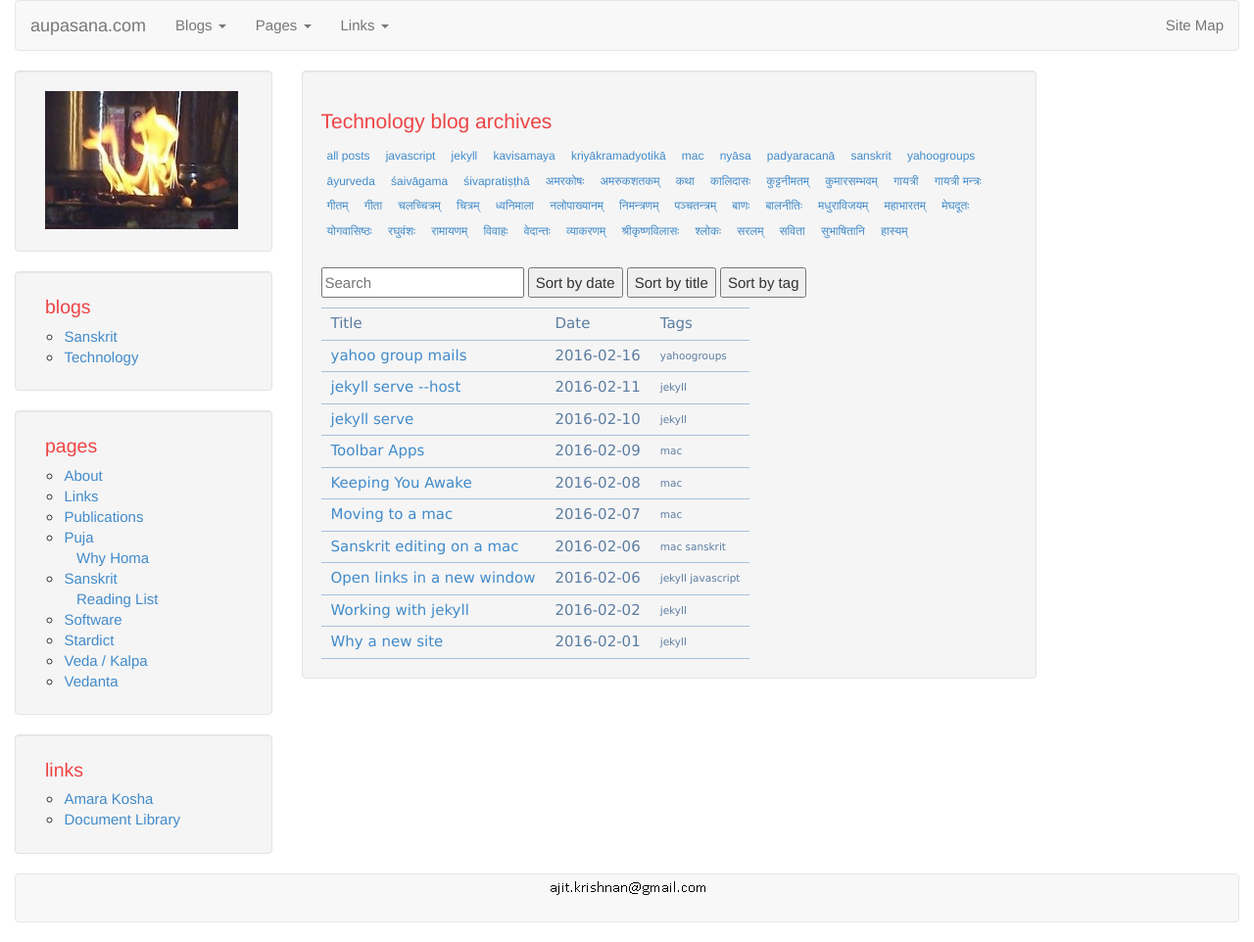
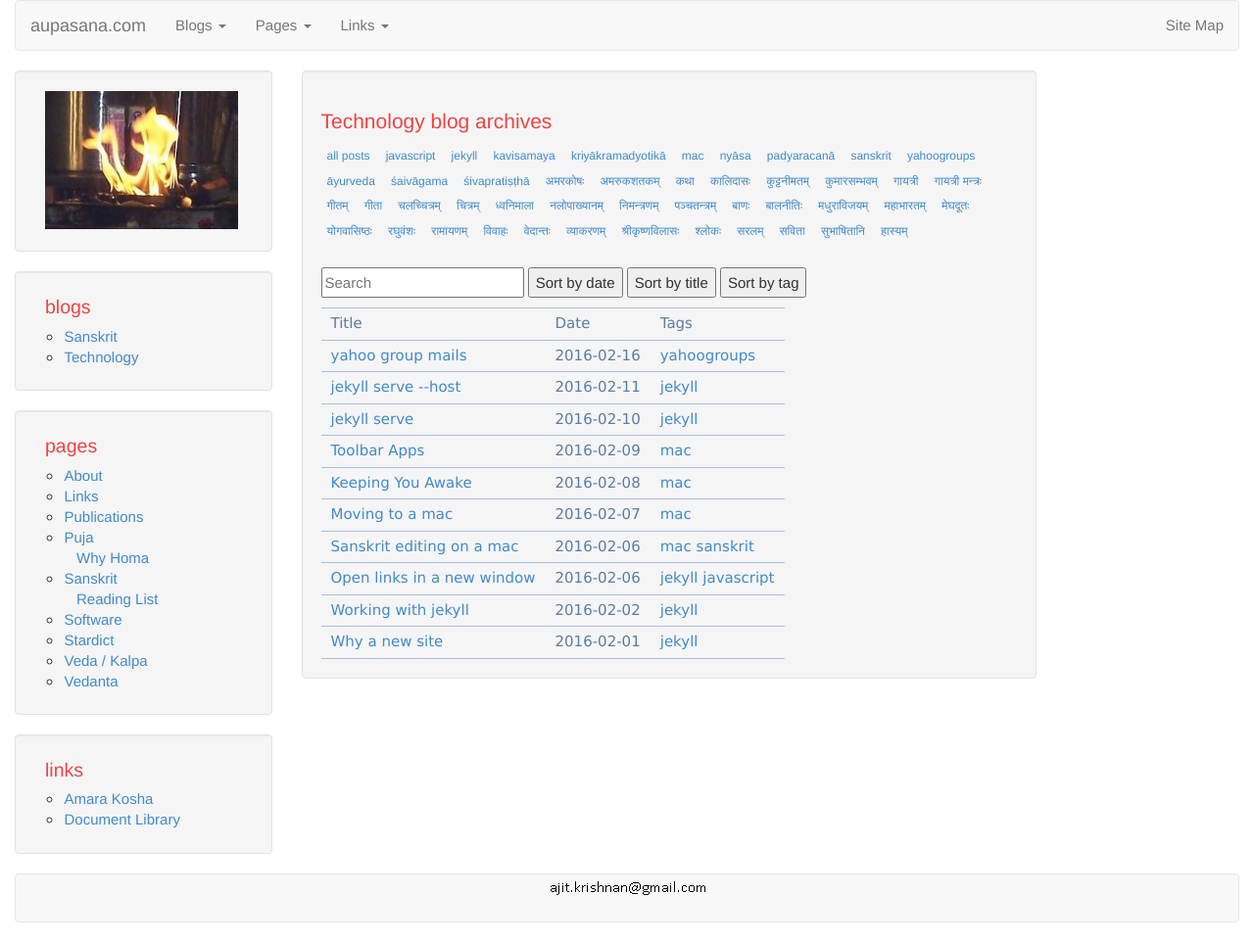
Before and after one commit to aupasana/aupasana.github.io, a Jekyll site: the page built from blog/tech_archive.html, in a window 1280 px wide. Shown: the whole page at 98% size. Built offline with Jekyll 4.4.1, drawn with Linux system fonts in a browser that asks for light colours.

Commit message:
clicking on tags in blog-archive should filter results

```diff
--- a/_layouts/blog-archive.html
+++ b/_layouts/blog-archive.html
@@ -2,7 +2,6 @@
 layout: well
 ---
 <script src="{{ site.baseurl }}/js/list.min.js"></script>
-<!-- <script src="{{ site.baseurl }}/js/jquery.ba-hashchange.min.js"></script> -->
 
 <!-- http://stackoverflow.com/questions/23521931/list-tags-within-a-specific-category-in-jekyll -->
 {% assign sorted_tags = (site.tags | sort:0) %}
@@ -51,9 +50,9 @@ layout: well
         <td class="date">
           {{ post.date | date: "%Y-%m-%d" }}
         </td>
-        <td class="tags">
+        <td>
           {% for t in post.tags %}
-            {{ t }}
+            <a href="#" class="tag" onclick="searcharchives('{{t}}');">{{ t }}</a>
           {% endfor %}
         </td>
       </tr>
```
Also changed, not shown: other parts of _layouts/blog-archive.html (+1 -1 lines).
